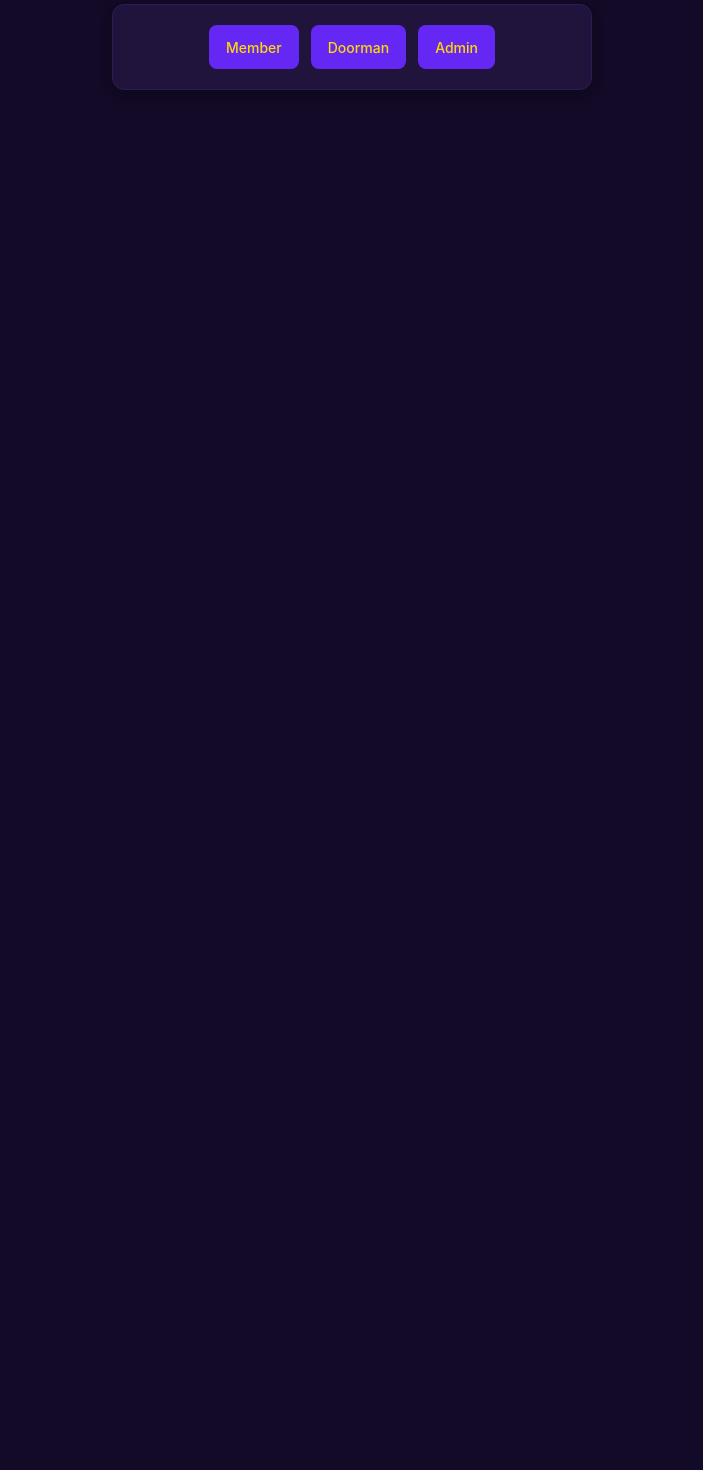
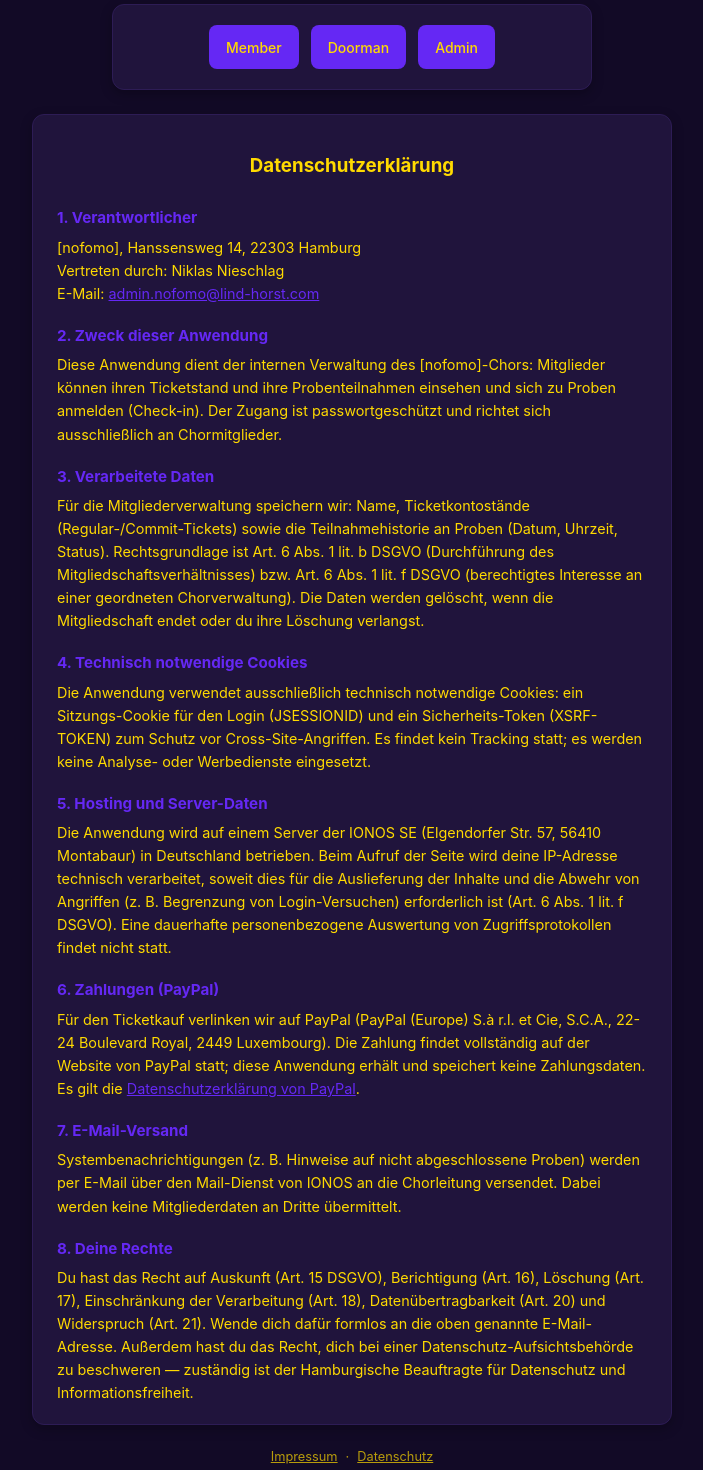
Before and after one commit to Minthorst/choir-frontend, a Vue app: page /datenschutz in a window 1280 px wide. Shown: the part 20-1490 px from the top of the page, without its empty margins (288-991 px from the left). Before the commit the page ends 800 px from the top, so only its background shows below. Built offline with nearby package versions, Linux system fonts and the light colour scheme; no server answers.

Commit message:
add datenschutz and impressum and add them as routes and link in footer

```diff
--- a/src/App.vue
+++ b/src/App.vue
@@ -10,6 +10,11 @@ import BaseCard from "@/components/ui/BaseCard.vue";
     <the-header #header @select="activeComponent = $event"/>
   </base-card>
   <router-view/>
+  <footer class="legal-footer">
+    <router-link to="/impressum">Impressum</router-link>
+    <span>·</span>
+    <router-link to="/datenschutz">Datenschutz</router-link>
+  </footer>
   </div>
 </template>
 
@@ -25,6 +30,22 @@ import BaseCard from "@/components/ui/BaseCard.vue";
   gap: 1.5rem;
 }
 
+.legal-footer {
+  margin-top: auto;
+  display: flex;
+  gap: 0.5rem;
+  font-size: 0.8rem;
+}
+
+.legal-footer a,
+.legal-footer span {
+  color: var(--muted);
+}
+
+.legal-footer a:hover {
+  color: var(--accent);
+}
+
 .header {
   width: 100%;
   max-width: 480px;
--- /dev/null
+++ b/src/components/legal/DatenschutzPage.vue
@@ -0,0 +1,106 @@
+<script setup lang="ts">
+import BaseCard from "@/components/ui/BaseCard.vue";
+</script>
+
+<template>
+  <base-card class="legal-card">
+    <template #header><h3>Datenschutzerklärung</h3></template>
+    <div class="legal-content">
+      <h4>1. Verantwortlicher</h4>
+      <p>
+        [nofomo], Hanssensweg 14, 22303 Hamburg<br>
+        Vertreten durch: Niklas Nieschlag<br>
+        E-Mail: <a href="mailto:admin.nofomo@lind-horst.com">admin.nofomo@lind-horst.com</a>
+      </p>
+
+      <h4>2. Zweck dieser Anwendung</h4>
+      <p>
+        Diese Anwendung dient der internen Verwaltung des [nofomo]-Chors: Mitglieder können ihren
+        Ticketstand und ihre Probenteilnahmen einsehen und sich zu Proben anmelden (Check-in).
+        Der Zugang ist passwortgeschützt und richtet sich ausschließlich an Chormitglieder.
+      </p>
+
+      <h4>3. Verarbeitete Daten</h4>
+      <p>
+        Für die Mitgliederverwaltung speichern wir: Name, Ticketkontostände (Regular-/Commit-Tickets)
+        sowie die Teilnahmehistorie an Proben (Datum, Uhrzeit, Status). Rechtsgrundlage ist
+        Art. 6 Abs. 1 lit. b DSGVO (Durchführung des Mitgliedschaftsverhältnisses) bzw.
+        Art. 6 Abs. 1 lit. f DSGVO (berechtigtes Interesse an einer geordneten Chorverwaltung).
+        Die Daten werden gelöscht, wenn die Mitgliedschaft endet oder du ihre Löschung verlangst.
+      </p>
+
+      <h4>4. Technisch notwendige Cookies</h4>
+      <p>
+        Die Anwendung verwendet ausschließlich technisch notwendige Cookies: ein Sitzungs-Cookie
+        für den Login (JSESSIONID) und ein Sicherheits-Token (XSRF-TOKEN) zum Schutz vor
+        Cross-Site-Angriffen. Es findet kein Tracking statt; es werden keine Analyse- oder
+        Werbedienste eingesetzt.
+      </p>
+
+      <h4>5. Hosting und Server-Daten</h4>
+      <p>
+        Die Anwendung wird auf einem Server der IONOS SE (Elgendorfer Str. 57, 56410 Montabaur)
+        in Deutschland betrieben. Beim Aufruf der Seite wird deine IP-Adresse technisch
+        verarbeitet, soweit dies für die Auslieferung der Inhalte und die Abwehr von Angriffen
+        (z.&nbsp;B. Begrenzung von Login-Versuchen) erforderlich ist
+        (Art. 6 Abs. 1 lit. f DSGVO). Eine dauerhafte personenbezogene Auswertung von
+        Zugriffsprotokollen findet nicht statt.
+      </p>
+
+      <h4>6. Zahlungen (PayPal)</h4>
+      <p>
+        Für den Ticketkauf verlinken wir auf PayPal (PayPal (Europe) S.à r.l. et Cie, S.C.A.,
+        22-24 Boulevard Royal, 2449 Luxembourg). Die Zahlung findet vollständig auf der Website
+        von PayPal statt; diese Anwendung erhält und speichert keine Zahlungsdaten. Es gilt die
+        <a href="https://www.paypal.com/de/legalhub/privacy-full" target="_blank" rel="noopener">Datenschutzerklärung von PayPal</a>.
+      </p>
+
+      <h4>7. E-Mail-Versand</h4>
+      <p>
+        Systembenachrichtigungen (z.&nbsp;B. Hinweise auf nicht abgeschlossene Proben) werden per
+        E-Mail über den Mail-Dienst von IONOS an die Chorleitung versendet. Dabei werden keine
+        Mitgliederdaten an Dritte übermittelt.
+      </p>
+
+      <h4>8. Deine Rechte</h4>
+      <p>
+        Du hast das Recht auf Auskunft (Art. 15 DSGVO), Berichtigung (Art. 16), Löschung
+        (Art. 17), Einschränkung der Verarbeitung (Art. 18), Datenübertragbarkeit (Art. 20) und
+        Widerspruch (Art. 21). Wende dich dafür formlos an die oben genannte E-Mail-Adresse.
+        Außerdem hast du das Recht, dich bei einer Datenschutz-Aufsichtsbehörde zu beschweren —
+        zuständig ist der Hamburgische Beauftragte für Datenschutz und Informationsfreiheit.
+      </p>
+    </div>
+  </base-card>
+</template>
+
+<style scoped>
+.legal-card {
+  max-width: 640px;
+}
+
+.legal-content {
+  text-align: left;
+  width: 100%;
+}
+
+.legal-content h4 {
+  margin: 1.25rem 0 0.35rem;
+  color: var(--accent);
+}
+
+.legal-content h4:first-child {
+  margin-top: 0;
+}
+
+.legal-content p {
+  margin: 0;
+  font-size: 0.9rem;
+  line-height: 1.6;
+}
+
+.legal-content a {
+  color: var(--accent);
+  word-break: break-all;
+}
+</style>
--- /dev/null
+++ b/src/components/legal/ImpressumPage.vue
@@ -0,0 +1,75 @@
+<script setup lang="ts">
+import BaseCard from "@/components/ui/BaseCard.vue";
+</script>
+
+<template>
+  <base-card class="legal-card">
+    <template #header><h3>Impressum</h3></template>
+    <div class="legal-content">
+      <h4>Angaben gemäß § 5 DDG</h4>
+      <p>
+        [nofomo]<br>
+        Hanssensweg 14<br>
+        22303 Hamburg
+      </p>
+
+      <h4>Vertreten durch</h4>
+      <p>Niklas Nieschlag</p>
+
+      <h4>Kontakt</h4>
+      <p>E-Mail: <a href="mailto:admin.nofomo@lind-horst.com">admin.nofomo@lind-horst.com</a></p>
+
+      <h4>Verantwortlich für den Inhalt nach § 18 Abs. 2 MStV</h4>
+      <p>Niklas Nieschlag</p>
+
+      <h4>Technische Umsetzung &amp; Betrieb</h4>
+      <p>E-Mail: <a href="mailto:admin.nofomo@lind-horst.com">admin.nofomo@lind-horst.com</a></p>
+
+      <h4>Streitschlichtung</h4>
+      <p>
+        Die Europäische Kommission stellt eine Plattform zur Online-Streitbeilegung (OS) bereit:
+        <a href="https://ec.europa.eu/consumers/odr" target="_blank" rel="noopener">https://ec.europa.eu/consumers/odr</a>.
+        Wir sind nicht bereit oder verpflichtet, an Streitbeilegungsverfahren vor einer
+        Verbraucherschlichtungsstelle teilzunehmen.
+      </p>
+
+      <h4>Haftung für Links</h4>
+      <p>
+        Unser Angebot enthält Links zu externen Websites Dritter, auf deren Inhalte wir keinen
+        Einfluss haben. Für diese fremden Inhalte übernehmen wir keine Gewähr; verantwortlich ist
+        stets der jeweilige Anbieter oder Betreiber der Seiten.
+      </p>
+    </div>
+  </base-card>
+</template>
+
+<style scoped>
+.legal-card {
+  max-width: 640px;
+}
+
+.legal-content {
+  text-align: left;
+  width: 100%;
+}
+
+.legal-content h4 {
+  margin: 1.25rem 0 0.35rem;
+  color: var(--accent);
+}
+
+.legal-content h4:first-child {
+  margin-top: 0;
+}
+
+.legal-content p {
+  margin: 0;
+  font-size: 0.9rem;
+  line-height: 1.6;
+}
+
+.legal-content a {
+  color: var(--accent);
+  word-break: break-all;
+}
+</style>
--- a/src/router/index.js
+++ b/src/router/index.js
@@ -4,6 +4,8 @@ import AdminDash from "@/components/admin/AdminDash.vue";
 import DoormanDash from "@/components/doorMan/DoormanDash.vue";
 import MemberLogin from "@/components/member/MemberLogin.vue";
 import PasswordGate from "@/components/PasswordGate.vue";
+import ImpressumPage from "@/components/legal/ImpressumPage.vue";
+import DatenschutzPage from "@/components/legal/DatenschutzPage.vue";
 import {useAuth} from "@/composables/useAuth";
 import {setPendingRedirect} from "@/router/pendingRedirect";
 import {setUnauthorizedHandler} from "@/api/http";
@@ -15,6 +17,8 @@ const routes = [
     { path: '/admin', name: 'admin', component: AdminDash },
     { path: '/doorman', name: 'doorman', component: DoormanDash },
     { path: '/login', name: 'login', component: PasswordGate },
+    { path: '/impressum', name: 'impressum', component: ImpressumPage },
+    { path: '/datenschutz', name: 'datenschutz', component: DatenschutzPage },
 ]
 
 export const ROUTE_ROLE = {
```
